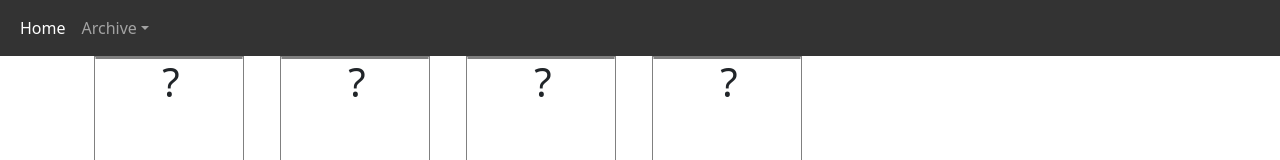
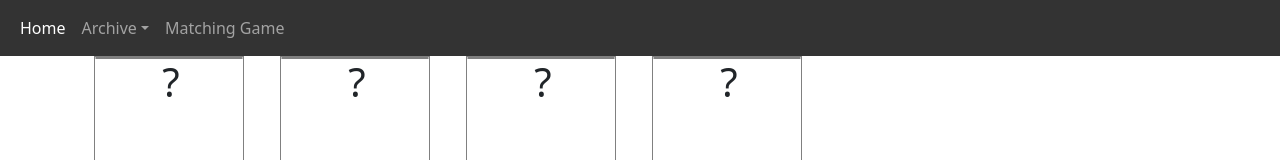
Before and after one commit to sheeley820/sheeley820.github.io, a website: page public/funWithBootstrap.html in a window 1280 px wide. Shown: the top 160 px of the page. Drawn offline with nearby package versions, Linux system fonts and the light colour scheme.

Commit message:
add matching game 2

```diff
--- a/public/funWithBootstrap.html
+++ b/public/funWithBootstrap.html
@@ -29,6 +29,9 @@
                 <li><a class="dropdown-item" href="./archive/devStories.html">Red Dead Redemption Development Stories</a></li>
               </ul>
             </li>
+            <li class="nav-item">
+                <a class="nav-link" href="funWithBootstrap.html">Matching Game</a>
+              </li>
         </div>
       </div>
     </nav>
```
Also changed, not shown: public/index.html (+3 -0 lines).
